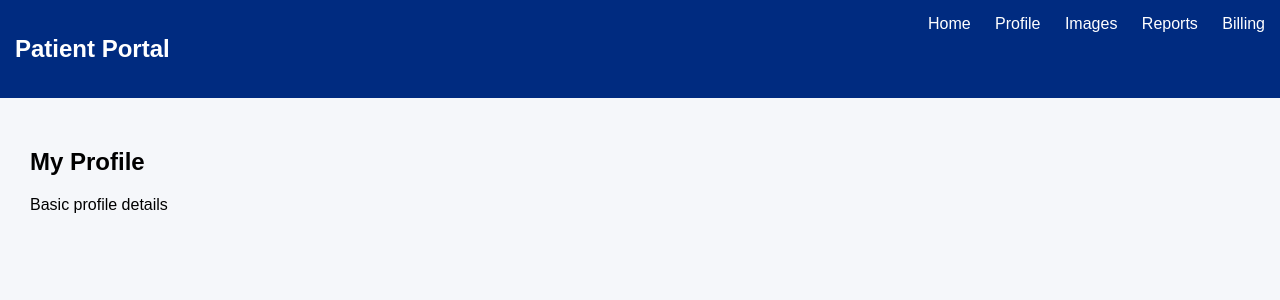
After one commit to sakna1/aims_ims, a Flask app: page /patient/profile in a window 1280 px wide. The commit adds this page. Shown: the top 300 px of the page. Run offline with Flask 3, Linux system fonts and the light colour scheme; the visitor is signed in with stand-in values (Sample User, id 1).

Commit message:
Enhance patient module, update routes/services, and add new UI templates
- Updated admin, auth, and patient routes and services
- Improved patient model and added role column via migrations
- Added/updated patient templates: dashboard, images, billing, layout, profile
- Added admin patient_form.html template
- Added patient.css for styling
- General backend cleanup and module refactoring

```diff
--- a/app.py
+++ b/app.py
@@ -6,6 +6,7 @@ from flask_migrate import Migrate
 # Import blueprints
 from ims.auth.routes import auth_bp
 from ims.admin.routes import admin_bp
+from ims.patients.routes import patient_bp
 
 # Import models
 from ims.models.user import User
@@ -24,7 +25,8 @@ def create_app():
 
     # Register Blueprints
     app.register_blueprint(auth_bp, url_prefix="/auth")
-    app.register_blueprint(admin_bp, url_prefix="/admin")  # <-- add this
+    app.register_blueprint(admin_bp, url_prefix="/admin")
+    app.register_blueprint(patient_bp , url_prefix="/patient")
 
     @app.route("/")
     def index():
--- a/ims/admin/routes.py
+++ b/ims/admin/routes.py
@@ -90,6 +90,7 @@ def add_staff():
 def add_patient():
     if request.method == "POST":
         username = request.form.get("username")
+        password = request.form.get("password")
         first_name = request.form.get("first_name")
         last_name = request.form.get("last_name")
         address = request.form.get("address")
@@ -102,7 +103,7 @@ def add_patient():
             return render_template("admin/patient_form.html")
 
         AdminService.create_patient(
-            username,first_name, last_name, address, dob,
+            username,password,first_name, last_name, address, dob,
             gender, conditions
         )
 
@@ -135,6 +136,7 @@ def edit_patient(patient_id):
         # Update patient with form data
         AdminService.update_patient(
             patient_id,
+            password = request.form.get("password"),
             first_name=request.form.get('first_name'),
             last_name=request.form.get('last_name'),
             address=request.form.get('address'),
--- a/ims/admin/service.py
+++ b/ims/admin/service.py
@@ -74,7 +74,7 @@ class AdminService:
     # PATIENT MANAGEMENT
     # -------------------------
 
-    def create_patient(username,first_name, last_name, address=None, dob=None,
+    def create_patient(username,password,first_name, last_name, address=None, dob=None,
                        gender=None, conditions=None):
 
         try:
@@ -93,6 +93,8 @@ class AdminService:
                 conditions=conditions,
                 created_by=session.get("user_id")  # logged-in user
             )
+
+            patient.set_password(password)
 
             db.session.add(patient)
             db.session.commit()
--- a/ims/auth/routes.py
+++ b/ims/auth/routes.py
@@ -19,6 +19,9 @@ def login():
             # Ensure role exists
             role = user.role.lower()
             session["role"] = role
+
+            print("LOGGED IN ROLE:", role)
+
 
             # Redirect based on role
             if role in ["admin", "staff"]:
--- a/ims/patients/routes.py
+++ b/ims/patients/routes.py
@@ -0,0 +1,48 @@
+# ims/patient/routes.py
+from flask import Blueprint, render_template, session, redirect, url_for, flash
+from ims.models import Patient
+
+from ims.admin.service import AdminService
+
+patient_bp = Blueprint(
+    "patient_bp",
+    __name__,
+    url_prefix="/patient",
+    template_folder="templates"
+)
+
+def patient_required(f):
+    def wrapper(*args, **kwargs):
+        if "role" not in session or session["role"] != "patient":
+            flash("Access denied", "danger")
+            return redirect(url_for("auth_bp.login"))
+        return f(*args, **kwargs)
+    wrapper.__name__ = f.__name__
+    return wrapper
+
+
+@patient_bp.route("/dashboard")
+@patient_required
+def dashboard():
+    return render_template("patient/dashboard.html")
+
+@patient_bp.route("/profile")
+@patient_required
+def profile():
+    return render_template("patient/profile.html")
+
+@patient_bp.route("/view_images")
+@patient_required
+def view_images():
+    return render_template("patient/images.html")
+
+@patient_bp.route("/billing")
+@patient_required
+def billing():
+    return render_template("patient/billing.html")
+
+
+@patient_bp.route("/view_reports")
+@patient_required
+def view_reports():
+    return render_template("patient/reports.html")
--- /dev/null
+++ b/static/css/patient.css
@@ -0,0 +1,70 @@
+body {
+    font-family: Arial, sans-serif;
+    margin: 0;
+    background: #f5f7fa;
+}
+
+.navbar {
+    display: flex;
+    justify-content: space-between;
+    padding: 15px;
+    background: #002b80;
+    color: white;
+}
+
+.nav-links a {
+    margin-left: 20px;
+    color: white;
+    text-decoration: none;
+}
+
+.container {
+    padding: 30px;
+}
+
+.page-title {
+    margin-bottom: 20px;
+}
+
+.btn {
+    background: #0066ff;
+    padding: 10px 20px;
+    color: white;
+    text-decoration: none;
+    border-radius: 6px;
+}
+
+.big-btn {
+    display: block;
+    width: 100%;
+    margin-bottom: 15px;
+    text-align: center;
+}
+
+.logout-btn {
+    background: #d9534f;
+}
+
+.table {
+    width: 100%;
+    border-collapse: collapse;
+    background: white;
+}
+
+.table th, .table td {
+    padding: 12px;
+    border-bottom: 1px solid #ddd;
+}
+
+.image-grid {
+    display: grid;
+    grid-template-columns: repeat(3, 1fr);
+    gap: 20px;
+}
+
+.image-card {
+    background: white;
+    padding: 10px;
+    border-radius: 6px;
+    text-align: center;
+}
--- a/templates/admin/patient_form.html
+++ b/templates/admin/patient_form.html
@@ -7,6 +7,9 @@
 
     <label>Username</label>
     <input type="text" name="username" value="{{ patient.username if patient else '' }}" required>
+
+    <label>Password </label>
+    <input type="password" name="password"  value="{{ patient.password if patient else '' }}" required>
 
     <label>First Name</label>
     <input type="text" name="first_name" value="{{ patient.first_name if patient else '' }}" required>
--- /dev/null
+++ b/templates/patient/layout.html
@@ -0,0 +1,28 @@
+<!DOCTYPE html>
+<html>
+<head>
+    <title>Patient Portal</title>
+
+    <link rel="stylesheet" href="{{ url_for('static', filename='css/patient.css') }}">
+</head>
+
+<body>
+
+<nav class="navbar">
+    <h1>Patient Portal</h1>
+    <div class="nav-links">
+        <a href="{{ url_for('patient_bp.dashboard') }}">Home</a>
+        <a href="{{ url_for('patient_bp.profile') }}">Profile</a>
+        <a href="{{ url_for('patient_bp.view_images') }}">Images</a>
+        <a href="{{ url_for('patient_bp.view_reports') }}">Reports</a>
+        <a href="{{ url_for('patient_bp.billing') }}">Billing</a>
+
+    </div>
+</nav>
+
+<div class="container">
+    {% block content %}{% endblock %}
+</div>
+
+</body>
+</html>
--- /dev/null
+++ b/templates/patient/profile.html
@@ -0,0 +1,5 @@
+{% extends "patient/layout.html" %}
+{% block content %}
+<h2>My Profile</h2>
+<p>Basic profile details</p>
+{% endblock %}
```
Also changed, not shown: ims/auth/service.py (+30 -7 lines), ims/models/patient.py (+10 -0 lines), migrations/versions/39424959b65f_added_new_coloumn_to_patient_table.py (added, +37 -0 lines), migrations/versions/d58e6cb242d3_add_role_to_patient.py (added, +32 -0 lines), templates/patient/dashboard.html (added, +17 -0 lines), templates/patient/billing.html (added), templates/patient/images.html (added).
